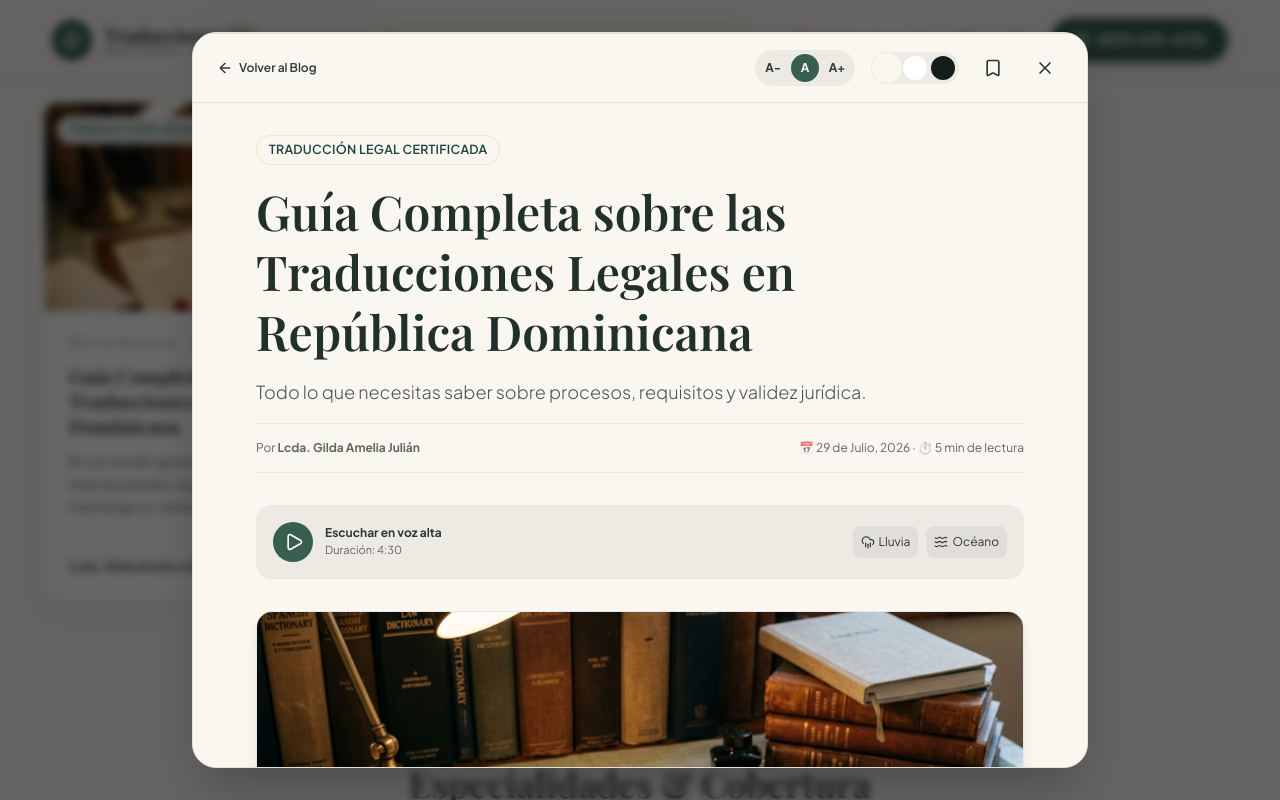
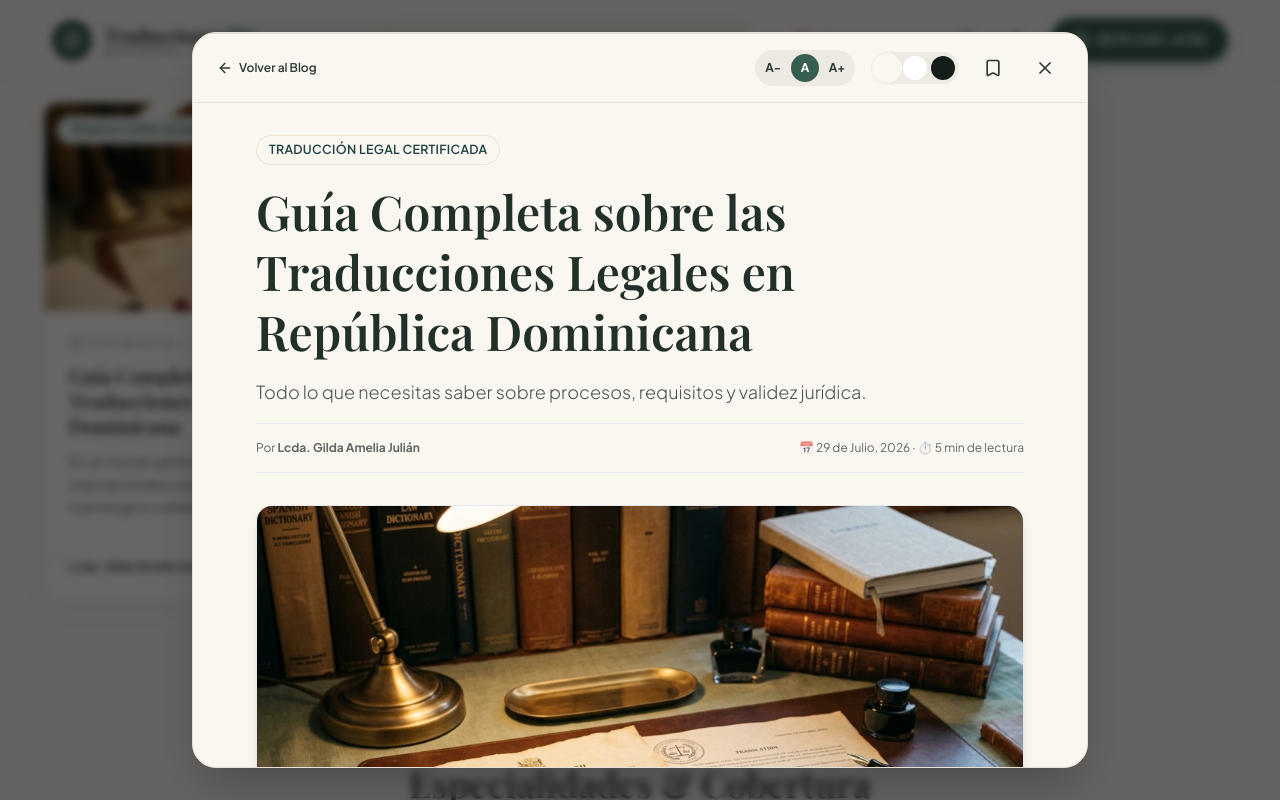
Before and after one commit to miguel700054/Traducciones-RD, a React (Vite) app: page / in a window 1280 px wide. Both pictures are taken after a click on the element 232 px from the left and 1525 px from the top of the page. Shown: the part 1125-1925 px from the top of the page. Built offline with nearby package versions, Linux system fonts and the light colour scheme; a web font is replaced by a local one.

Commit message:
Eliminada la opción de audio del lector de artículos

```diff
--- a/src/components/ArticleModal.jsx
+++ b/src/components/ArticleModal.jsx
@@ -4,11 +4,6 @@ import {
   Bookmark,
   Heart,
   Share2,
-  Volume2,
-  Play,
-  Pause,
-  CloudRain,
-  Waves,
   ArrowLeft,
   PhoneCall
 } from 'lucide-react';
@@ -25,9 +20,7 @@ export default function ArticleModal({
 
   const [fontSize, setFontSize] = useState('text-base');
   const [readerTheme, setReaderTheme] = useState('sand');
-  const [isPlayingAudio, setIsPlayingAudio] = useState(false);
-  const [ambientSound, setAmbientSound] = useState('none');
-  const [likesCount, setLikesCount] = useState(post.likes || 12);
+  const [likesCount, setLikesCount] = useState(post.likes || 42);
   const [hasLiked, setHasLiked] = useState(false);
   const [scrollProgress, setScrollProgress] = useState(0);
 
@@ -90,9 +83,9 @@ export default function ArticleModal({
             </div>
 
             <div className="flex items-center gap-1 bg-black/5 dark:bg-white/10 p-1 rounded-full">
-              <button onClick={() => setReaderTheme('sand')} className={`w-6 h-6 rounded-full bg-[#FAF6F0] border border-[#D9CEBF] ${readerTheme === 'sand' ? 'scale-125' : ''}`} />
-              <button onClick={() => setReaderTheme('light')} className={`w-6 h-6 rounded-full bg-[#FFFFFF] border border-[#CBD5E1] ${readerTheme === 'light' ? 'scale-125' : ''}`} />
-              <button onClick={() => setReaderTheme('dark')} className={`w-6 h-6 rounded-full bg-[#141D19] border border-[#334840] ${readerTheme === 'dark' ? 'scale-125' : ''}`} />
+              <button onClick={() => setReaderTheme('sand')} className={`w-6 h-6 rounded-full bg-[#FAF6F0] border border-[#D9CEBF] ${readerTheme === 'sand' ? 'scale-125' : ''}`} title="Tema Arena" />
+              <button onClick={() => setReaderTheme('light')} className={`w-6 h-6 rounded-full bg-[#FFFFFF] border border-[#CBD5E1] ${readerTheme === 'light' ? 'scale-125' : ''}`} title="Tema Claro" />
+              <button onClick={() => setReaderTheme('dark')} className={`w-6 h-6 rounded-full bg-[#141D19] border border-[#334840] ${readerTheme === 'dark' ? 'scale-125' : ''}`} title="Tema Noche" />
             </div>
 
             <button onClick={() => toggleSavePost(post.id)} className="p-2 rounded-full hover:bg-black/5 dark:hover:bg-white/10">
@@ -115,27 +108,6 @@ export default function ArticleModal({
             <div className="flex flex-wrap items-center justify-between gap-4 py-4 border-y border-inherit text-xs opacity-75">
               <span>Por <strong>{post.author?.name || AGENCY_INFO.founder}</strong></span>
               <span>📅 {post.date} · ⏱️ {post.readTime}</span>
-            </div>
-          </div>
-
-          <div className="max-w-3xl mx-auto p-4 rounded-2xl bg-black/5 dark:bg-white/5 border border-inherit flex flex-wrap items-center justify-between gap-4">
-            <div className="flex items-center gap-3">
-              <button onClick={() => setIsPlayingAudio(!isPlayingAudio)} className="w-10 h-10 rounded-full bg-[var(--brand-sage)] text-white flex items-center justify-center">
-                {isPlayingAudio ? <Pause className="w-5 h-5" /> : <Play className="w-5 h-5 ml-0.5" />}
-              </button>
-              <div>
-                <p className="text-xs font-bold">Escuchar en voz alta</p>
-                <p className="text-[11px] opacity-75">{isPlayingAudio ? 'Reproduciendo audio...' : `Duración: ${post.audioDuration || '5 min'}`}</p>
-              </div>
-            </div>
-
-            <div className="flex items-center gap-2 text-xs">
-              <button onClick={() => setAmbientSound(ambientSound === 'rain' ? 'none' : 'rain')} className={`p-2 rounded-lg flex items-center gap-1 ${ambientSound === 'rain' ? 'bg-[var(--brand-sage)] text-white' : 'bg-black/5 dark:bg-white/10'}`}>
-                <CloudRain className="w-3.5 h-3.5" /> Lluvia
-              </button>
-              <button onClick={() => setAmbientSound(ambientSound === 'ocean' ? 'none' : 'ocean')} className={`p-2 rounded-lg flex items-center gap-1 ${ambientSound === 'ocean' ? 'bg-[var(--brand-sage)] text-white' : 'bg-black/5 dark:bg-white/10'}`}>
-                <Waves className="w-3.5 h-3.5" /> Océano
-              </button>
             </div>
           </div>
 
```
